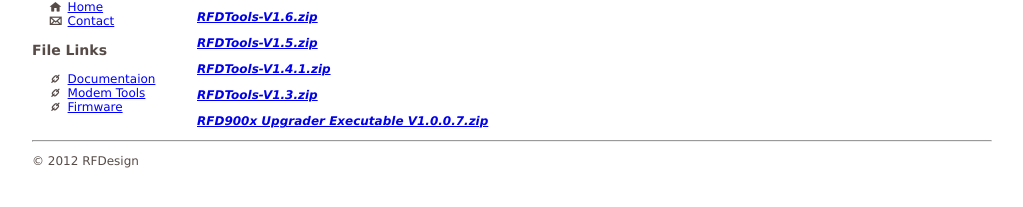
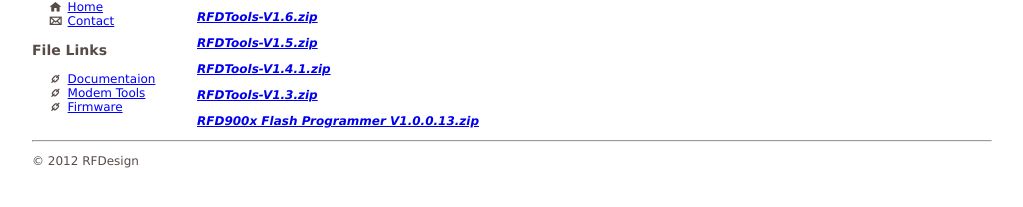
Before and after one commit to RFDesign/rfdesign.github.io, a Jekyll site: the page built from tools.html, in a window 1280 px wide. Shown: the part 132-339 px from the top of the page, without its empty margins (26-1049 px from the left). Built offline with Jekyll 4.4.1, drawn with Linux system fonts in a browser that asks for light colours.

Commit message:
Update tools.yml with latest RFD900x flash programmer

```diff
--- a/_data/tools.yml
+++ b/_data/tools.yml
@@ -2,4 +2,4 @@
 - file: RFDTools-V1.5.zip
 - file: RFDTools-V1.4.1.zip
 - file: RFDTools-V1.3.zip
-- file: RFD900x Upgrader Executable V1.0.0.7.zip
+- file: RFD900x Flash Programmer V1.0.0.13.zip
```
